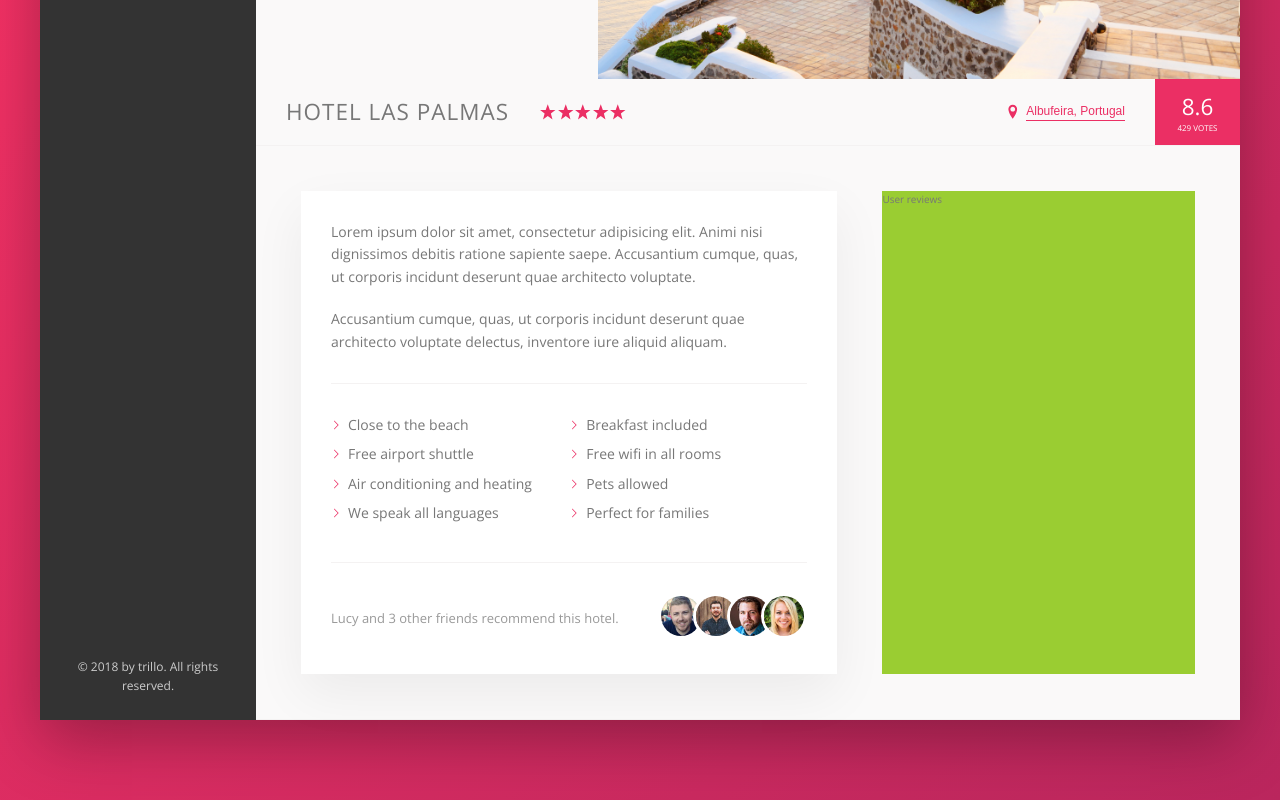
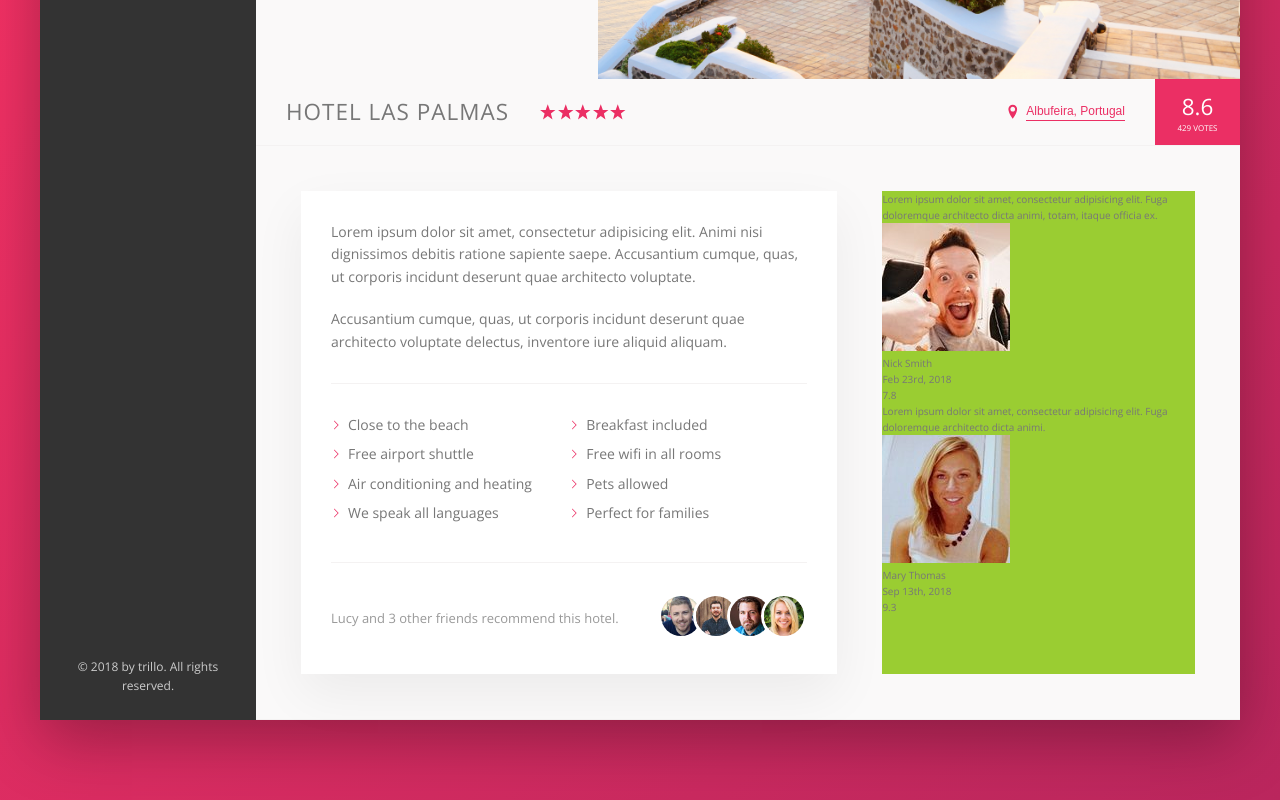
Before and after one commit to henry22/Trillo, a website: page index.html in a window 1280 px wide. Shown: the part 456-1256 px from the top of the page. Drawn offline with nearby package versions, Linux system fonts and the light colour scheme.

Commit message:
Add review text and images

```diff
--- a/index.html
+++ b/index.html
@@ -167,7 +167,32 @@
                     </div>
 
                     <div class="user-reviews">
-                        User reviews
+                        <figure class="review">
+                            <blockquote class="review__text">
+                                Lorem ipsum dolor sit amet, consectetur adipisicing elit. Fuga doloremque architecto dicta animi, totam, itaque officia ex.
+                            </blockquote>
+                            <figcaption class="review__user">
+                                <img src="img/user-1.jpg" alt="User 1" class="review__photo">
+                                <div class="review__user-box">
+                                    <p class="review__user-name">Nick Smith</p>
+                                    <p class="review__user-date">Feb 23rd, 2018</p>
+                                </div>
+                                <div class="review__rating">7.8</div>
+                            </figcaption>
+                        </figure>
+                        <figure class="review">
+                            <blockquote class="review__text">
+                                Lorem ipsum dolor sit amet, consectetur adipisicing elit. Fuga doloremque architecto dicta animi.
+                            </blockquote>
+                            <figcaption class="review__user">
+                                <img src="img/user-2.jpg" alt="User 2" class="review__photo">
+                                <div class="review__user-box">
+                                    <p class="review__user-name">Mary Thomas</p>
+                                    <p class="review__user-date">Sep 13th, 2018</p>
+                                </div>
+                                <div class="review__rating">9.3</div>
+                            </figcaption>
+                        </figure>
                     </div>
                 </div>
             </main>
--- a/sass/_components.scss
+++ b/sass/_components.scss
@@ -344,3 +344,5 @@
         }
     }
 }
+
+// REVIEWS
```
